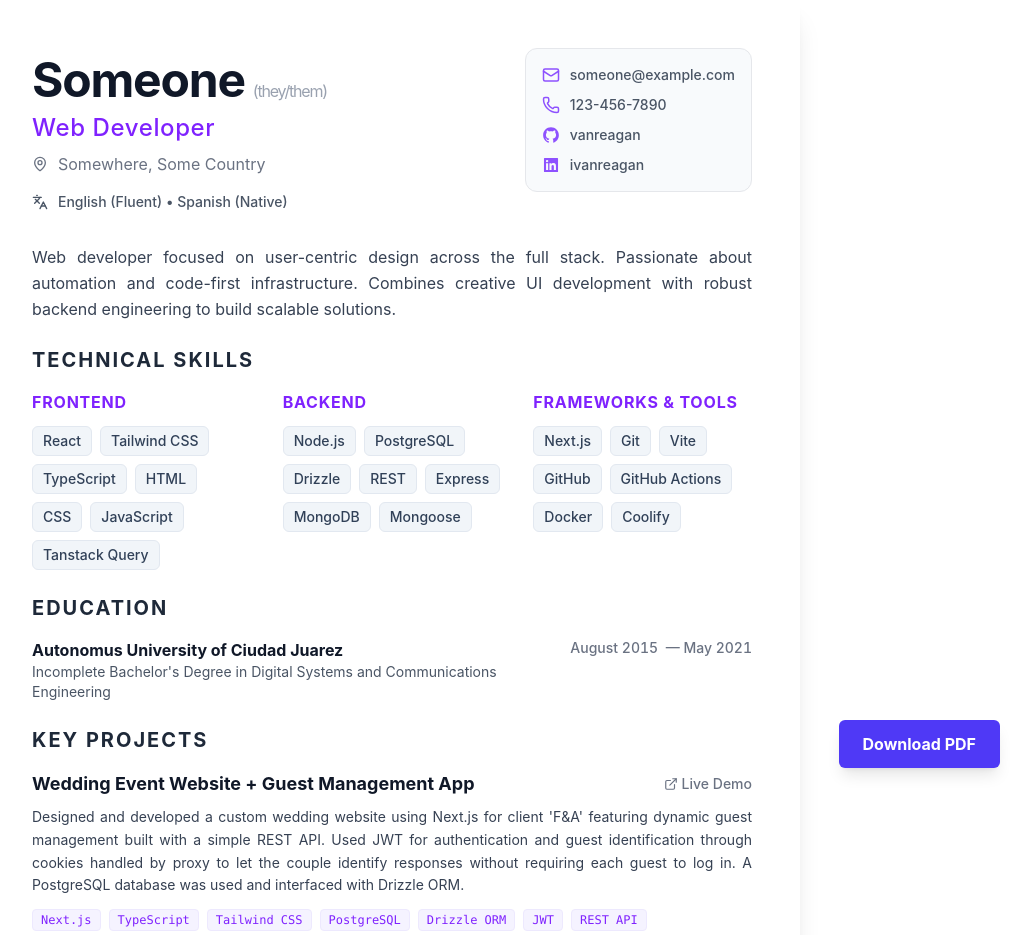
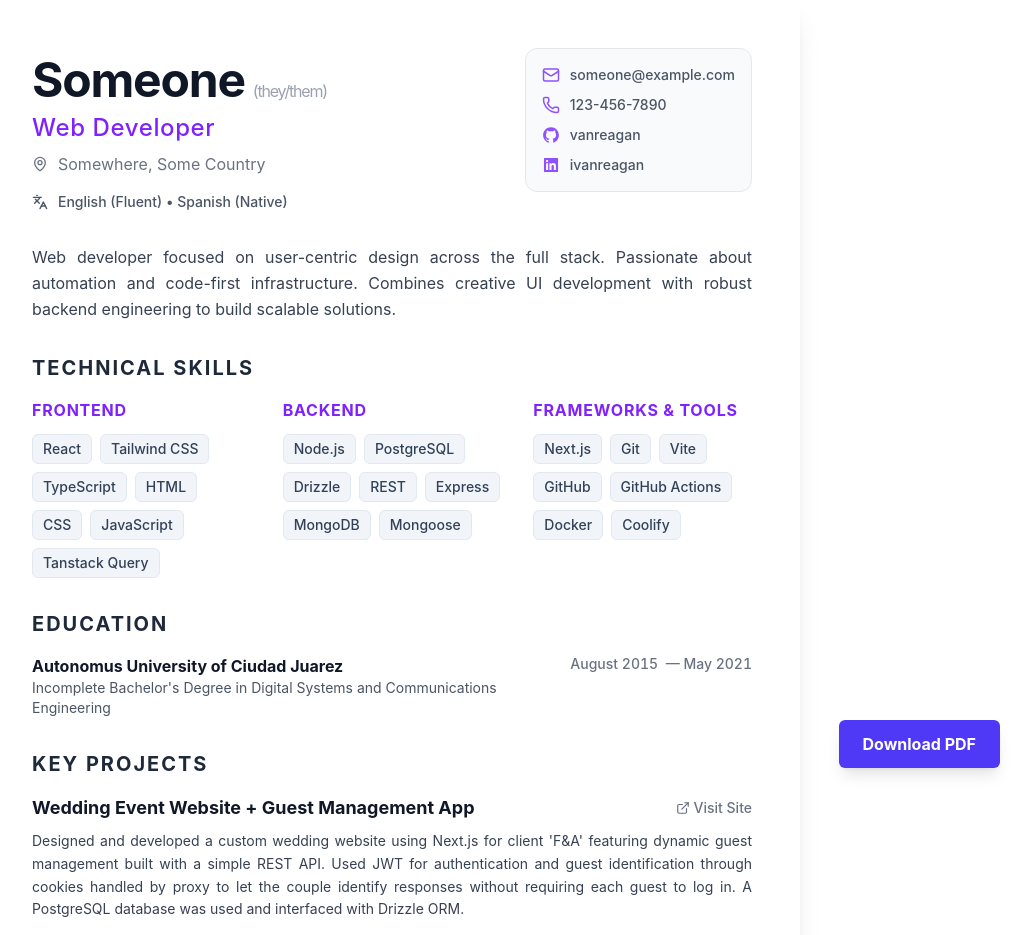
Before and after one commit to vanreagan/resume, a React (Vite) app: page / in a window 1280 px wide. Shown: the top 935 px of the page, without its empty margins (248-1279 px from the left). Built offline with nearby package versions, Linux system fonts and the light colour scheme.

Commit message:
Add break-inside-avoid class to sections and update heading margins for improved layout consistency

```diff
--- a/src/components/Education.tsx
+++ b/src/components/Education.tsx
@@ -3,8 +3,8 @@
 
 export const Education = ({ education }: { education: EducationType[] }) => {
   return (
-    <section className="flex flex-col gap-4 pb-2">
-      <h2 className="text-xl font-bold uppercase tracking-widest text-gray-800 ">
+    <section className="flex flex-col gap-4 pb-2 break-inside-avoid">
+      <h2 className="text-xl font-bold uppercase tracking-widest text-gray-800 mt-2 ">
         Education
       </h2>
 
--- a/src/components/Projects.tsx
+++ b/src/components/Projects.tsx
@@ -3,14 +3,14 @@
 
 export const Projects = ({ projects }: { projects: Project[] }) => {
   return (
-    <section className="flex flex-col gap-4 pb-2">
-      <h2 className="text-xl font-bold uppercase tracking-widest text-gray-800 ">
+    <section className="flex flex-col gap-4 pb-2 break-inside-avoid">
+      <h2 className="text-xl font-bold uppercase tracking-widest text-gray-800 mt-2">
         Key Projects
       </h2>
 
       <div className="grid grid-cols-1 gap-8">
         {projects.map((project) => (
-          <div key={project.name} className="group ">
+          <div key={project.name} className="group break-inside-avoid">
             {/* Header: Title & Links */}
             <div className="flex flex-col sm:flex-row sm:justify-between sm:items-center mb-2">
               <h3 className="text-lg font-bold text-gray-900 group-hover:text-violet-600 transition-colors">
@@ -27,7 +27,7 @@
                     className="flex items-center gap-1 text-sm text-gray-500 hover:text-violet-600 font-medium"
                   >
                     <ExternalLink size={14} />
-                    <span>Live Demo</span>
+                    <span>Visit Site</span>
                   </a>
                 )}
                 {project.repo && (
@@ -49,6 +49,17 @@
               {project.description}
             </p>
 
+            {/* Highlights: The Meat & Potatoes */}
+            {project.highlights && (
+              <ul className="list-disc list-outside ml-4 text-sm text-gray-700 space-y-1 mb-4 marker:text-gray-400">
+                {project.highlights.map((highlight, i) => (
+                  <li key={i} className="pl-1">
+                    {highlight}
+                  </li>
+                ))}
+              </ul>
+            )}
+
             {/* Tech Stack Pills - Smaller and cleaner than the Skills section */}
             <div className="flex flex-wrap gap-2 mt-2">
               {project.keywords?.map((tech) => (
--- a/src/components/Skills.tsx
+++ b/src/components/Skills.tsx
@@ -3,7 +3,7 @@
 export const Skills = ({ skills }: { skills: SkillGroup[] }) => {
   return (
     <section className="flex flex-col gap-4 pb-2">
-      <h2 className="text-xl font-bold uppercase tracking-widest text-gray-800">
+      <h2 className="text-xl font-bold uppercase tracking-widest text-gray-800 mt-2">
         Technical Skills
       </h2>
 
```
